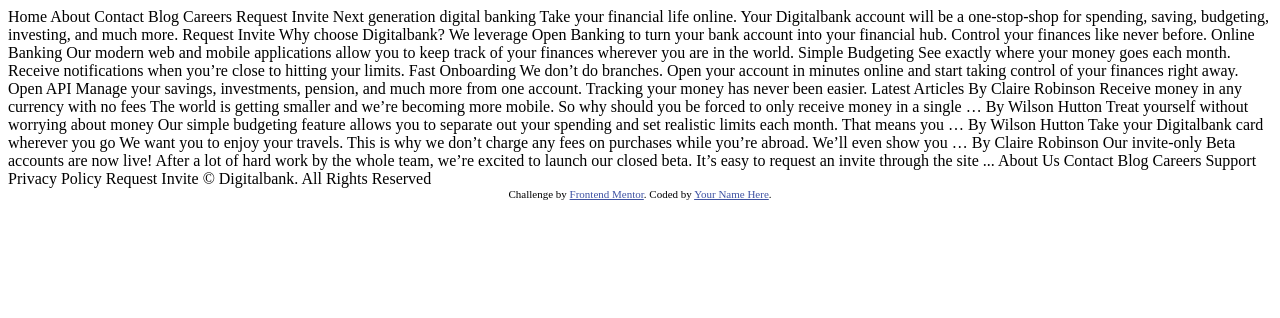
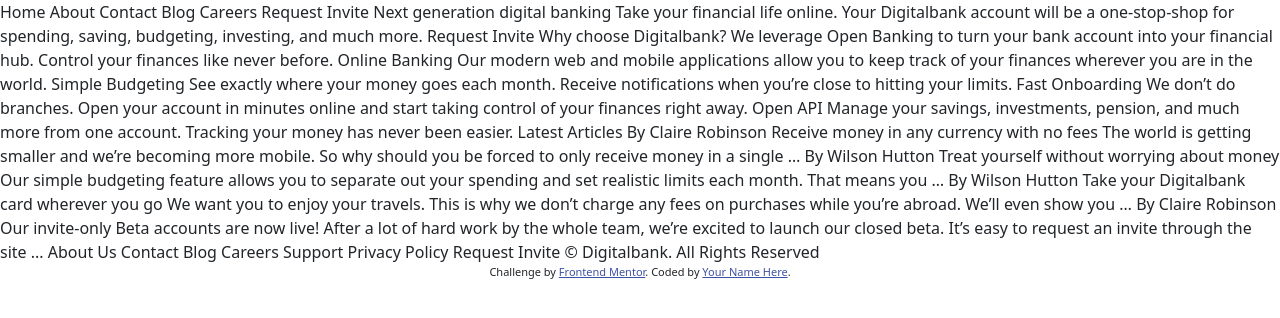
Before and after one commit to thelastcodebender21/Digital-Banking-Landing-Page, a website: page index.html in a window 1280 px wide. Drawn offline with nearby package versions, Linux system fonts and the light colour scheme.

Commit message:
bootstrap package installed and configured to theme

```diff
--- a/index.html
+++ b/index.html
@@ -3,6 +3,7 @@
 <head>
   <meta charset="UTF-8">
   <meta name="viewport" content="width=device-width, initial-scale=1.0"> <!-- displays site properly based on user's device -->
+  <link rel="stylesheet" href="./css/main.min.css">
 
   <link rel="icon" type="image/png" sizes="32x32" href="./images/favicon-32x32.png">
 
@@ -15,6 +16,7 @@
   </style>
 </head>
 <body>
+
 
   Home
   About
@@ -97,5 +99,7 @@
     Challenge by <a href="https://www.frontendmentor.io?ref=challenge" target="_blank">Frontend Mentor</a>.
     Coded by <a href="#">Your Name Here</a>.
   </div>
+
+  <script src="https://cdn.jsdelivr.net/npm/bootstrap@5.0.2/dist/js/bootstrap.bundle.min.js" integrity="sha384-MrcW6ZMFYlzcLA8Nl+NtUVF0sA7MsXsP1UyJoMp4YLEuNSfAP+JcXn/tWtIaxVXM" crossorigin="anonymous"></script>
 </body>
 </html>
--- /dev/null
+++ b/sass/main.scss
@@ -0,0 +1,18 @@
+@import '../node_modules/bootstrap/scss/functions.scss';
+@import '../node_modules/bootstrap/scss/variables.scss';
+
+$new-color-themes: (
+  "primaryblue": hsl(233, 26%, 24%),
+  "primarygreen": hsl(136, 64%, 51%),
+  "primarycyan": hsl(192, 69%, 51%),
+
+  "neutrallighter-gray": hsl(0, 0%, 98%),
+  "neutrallight-gray": hsl(220, 16%, 96%),
+  "neutralgray": hsl(233, 8%, 62%)
+
+);
+
+$theme-colors: map-merge($theme-colors, $new-color-themes);
+
+
+@import '../node_modules/bootstrap/scss/bootstrap.scss';
```
Also changed, not shown: package.json (added, +23 -0 lines), css/main.min.css (added), 2 other files.
